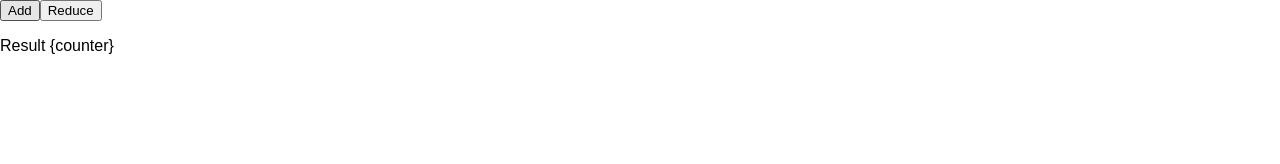
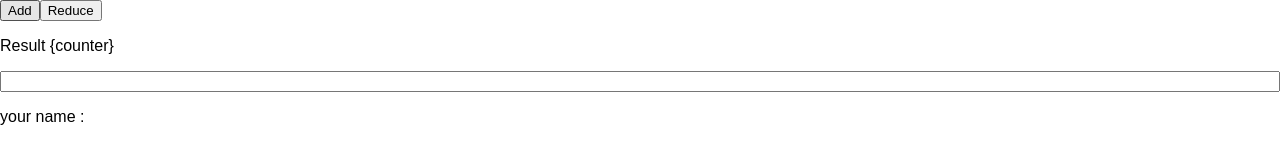
Before and after one commit to mahizaman490/vue-js-example, a plain HTML site: page index.html in a window 1280 px wide. Drawn offline with nearby package versions, Linux system fonts and the light colour scheme.

Commit message:
Using the Native Event Object

```diff
--- a/app.js
+++ b/app.js
@@ -48,11 +48,15 @@
 const app = Vue.createApp({
   data(){
     return {
-      counter: 0
+      counter: 0,
+      name: ""
     };
 
   },
   methods:{
+    setName(event){
+      this.name = event.target.value
+    },
     add(num){
       this.counter = this.counter+ num
     },
--- a/index.html
+++ b/index.html
@@ -36,6 +36,8 @@
         <button v-on:click="add(5)">Add</button>
         <button v-on:click="reduce(5)">Reduce</button>
         <p>Result {counter}</p>
+        <input type="text" v-on:input="setName">
+        <p>your name : {{name}}</p>
       </div>
 
     </div>
```
